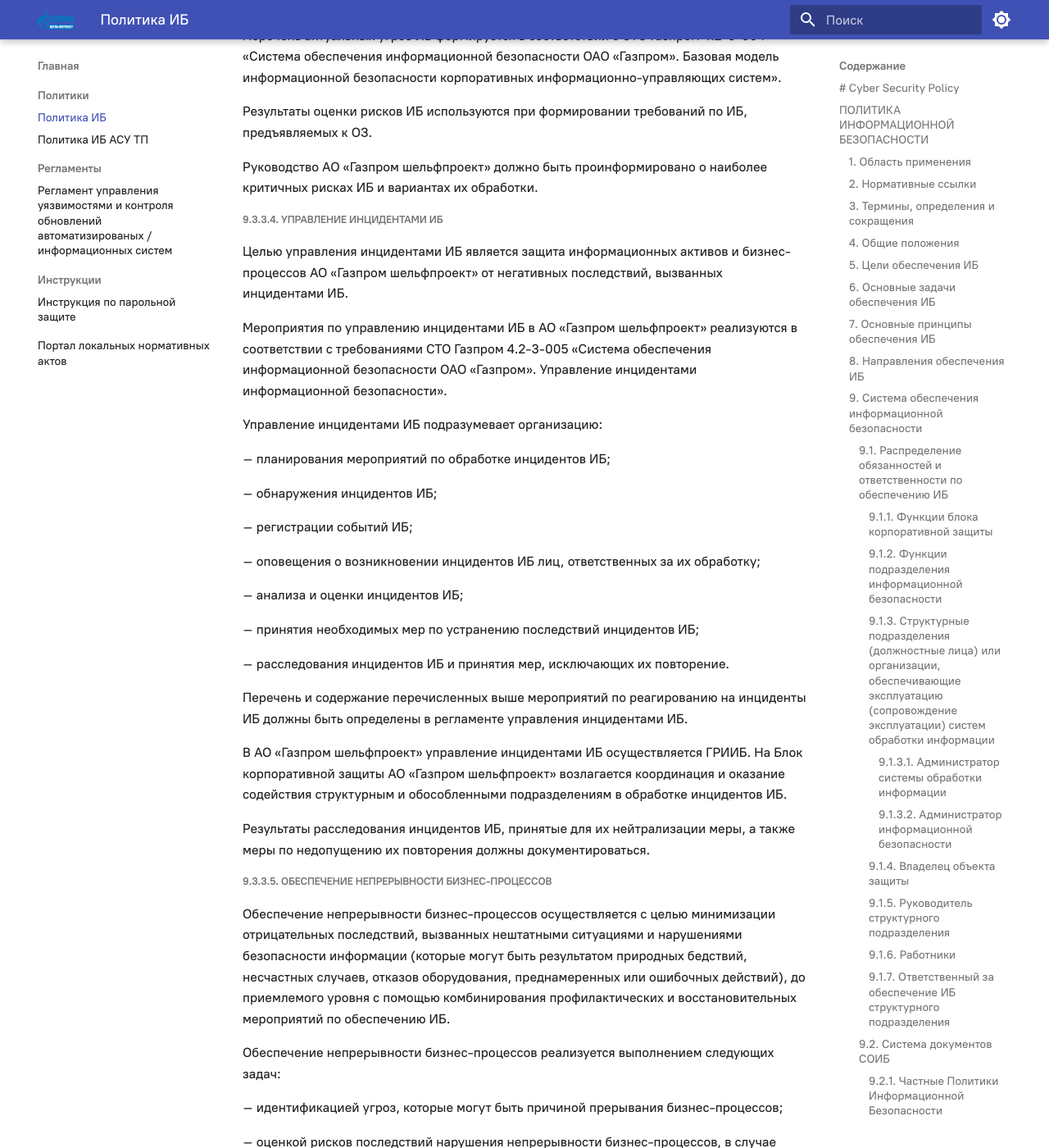
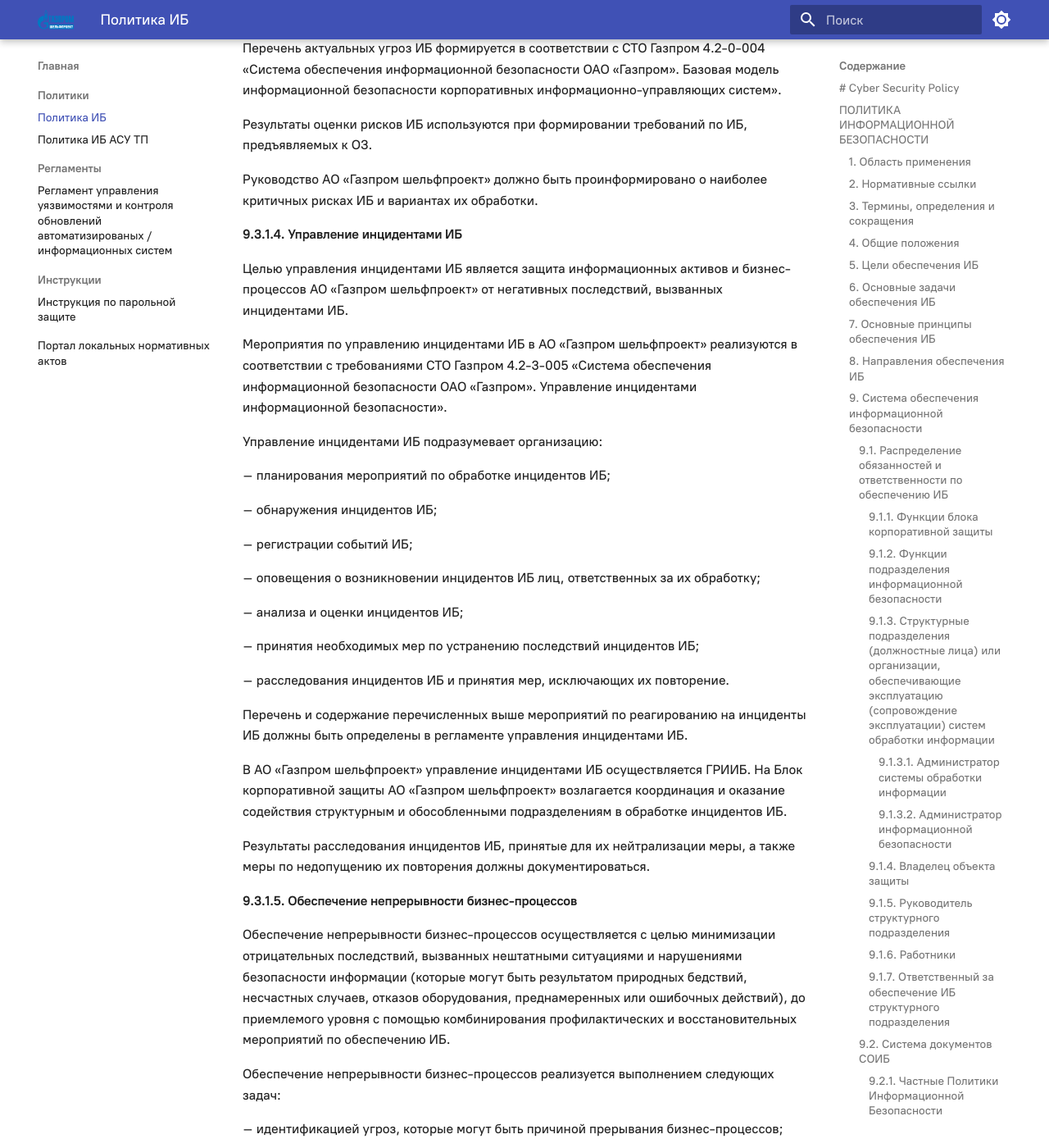
Before and after one commit to UserAccountNotFound/infoSecDocs, an MkDocs documentation site: the page built from docs/ism/politics/politic_CS.md, in a window 1280 px wide and 1400 px high, scrolled down 23591 px. Shown: the whole window at 82% size. Built offline with MkDocs 1.6.1 and Material for MkDocs 9.7.7, drawn with Linux system fonts in a browser that asks for light colours; some web fonts are replaced; plug-ins that fetch from the network failed and are left out; some of the changed text lies outside the part shown.

```diff
--- a/docs/ism/politics/politic_CS.md
+++ b/docs/ism/politics/politic_CS.md
@@ -606,7 +606,7 @@
 
 -- оценка зрелости в области ИБ.
 
-##### 9.3.1.1.	Планирование работ по ИБ
+#### 9.3.1.1.	Планирование работ по ИБ
 
 Целью планирования работ по ИБ является определение задач по обеспечению ИБ на определенный период времени, сроков выполнения указанных задач и ответственных за их реализацию, оптимальное распределение ресурсов, используемых для достижения запланированных целей.
 
@@ -642,7 +642,7 @@
 
 Планирование работ по ИБ осуществляется с учетом результатов оценки зрелости в области ИБ, итогов отработки предыдущих планов мероприятий по обеспечению ИБ и управления рисками ИБ, а также материалов расследований инцидентов ИБ, решений руководства АО «Газпром шельфпроект» по совершенствованию СОИБ.
 
-##### 9.3.3.2.	Идентификация и классификация ОЗ
+#### 9.3.1.2.	Идентификация и классификация ОЗ
 
 В целях определения ОЗ, уровня их критичности, характеристик безопасности информации (конфиденциальность, целостность, доступность и т.п.), а также требований по ИБ, обеспечивающих поддержание указанных характеристик, в АО «Газпром шельфпроект» осуществляется идентификация и классификация ОЗ.
 
@@ -660,7 +660,7 @@
 
 К ОЗ должна быть отнесена информация несанкционированный или случайный доступ к которой может привести к нарушению безопасности других защищаемых информационных активов – пароли учетных записей, закрытые ключи электронной подписи, детальная информация о структуре и настройках систем обработки информации, вычислительных сетей, средств и систем защиты информации, а также сведения, обладание которыми может позволить злоумышленникам осуществить несанкционированный доступ к ОЗ и/или повлечь нанесение вреда (убытка) собственникам информации.
 
-##### 9.3.3.3.	Управление рисками ИБ
+#### 9.3.1.3.	Управление рисками ИБ
 
 С целью принятия эффективных и адекватных решений по предотвращению, снижению вероятности или минимизации последствий нарушения безопасности информации должна быть организована непрерывная деятельность по управлению рисками ИБ.
 
@@ -676,7 +676,7 @@
 
 Руководство АО «Газпром шельфпроект» должно быть проинформировано о наиболее критичных рисках ИБ и вариантах их обработки.
 
-##### 9.3.3.4.	Управление инцидентами ИБ
+#### 9.3.1.4.	Управление инцидентами ИБ
 
 Целью управления инцидентами ИБ является защита информационных активов и бизнес-процессов АО «Газпром шельфпроект» от негативных последствий, вызванных инцидентами ИБ.
 
@@ -704,7 +704,7 @@
 
 Результаты расследования инцидентов ИБ, принятые для их нейтрализации меры, а также меры по недопущению их повторения должны документироваться.
 
-##### 9.3.3.5.	Обеспечение непрерывности бизнес-процессов
+#### 9.3.1.5.	Обеспечение непрерывности бизнес-процессов
 
 Обеспечение непрерывности бизнес-процессов осуществляется с целью минимизации отрицательных последствий, вызванных нештатными ситуациями и нарушениями безопасности информации (которые могут быть результатом природных бедствий, несчастных случаев, отказов оборудования, преднамеренных или ошибочных действий), до приемлемого уровня с помощью комбинирования профилактических и восстановительных мероприятий по обеспечению ИБ.
 
@@ -730,7 +730,7 @@
 
 В целях обеспечения непрерывности бизнес-процессов осуществляются профилактические и восстановительные мероприятия по обеспечению бесперебойного функционирования информационной инфраструктуры АО «Газпром шельфпроект».
 
-##### 9.3.3.6.	Оценка зрелости в области ИБ
+#### 9.3.1.6.	Оценка зрелости в области ИБ
 
 Оценка зрелости в области ИБ осуществляется с целью определения способности СОИБ (процессов обеспечения ИБ) поддерживать достижение целей ИБ.
 
```
Also changed, not shown: other parts of docs/ism/politics/politic_CS.md (+1 -1 lines).
